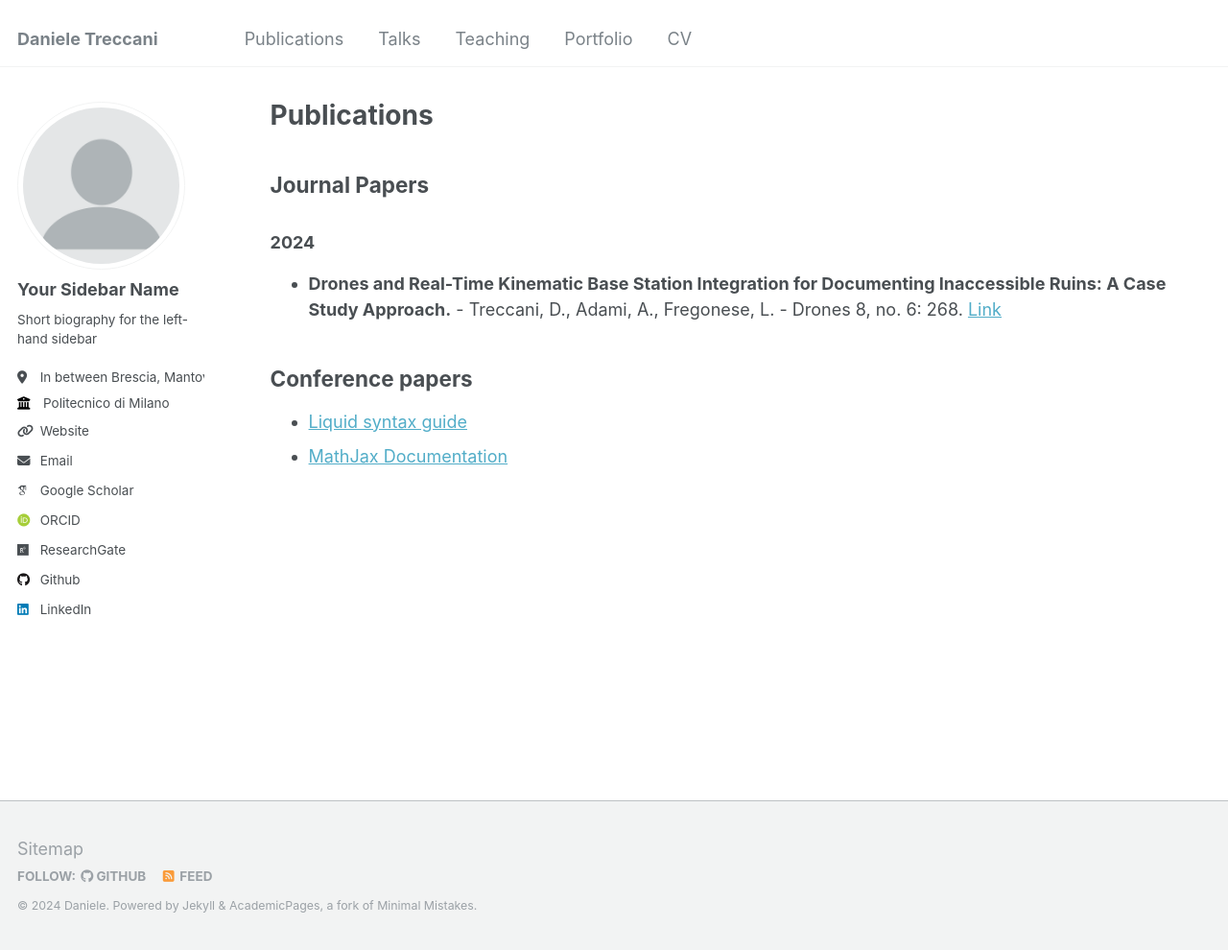
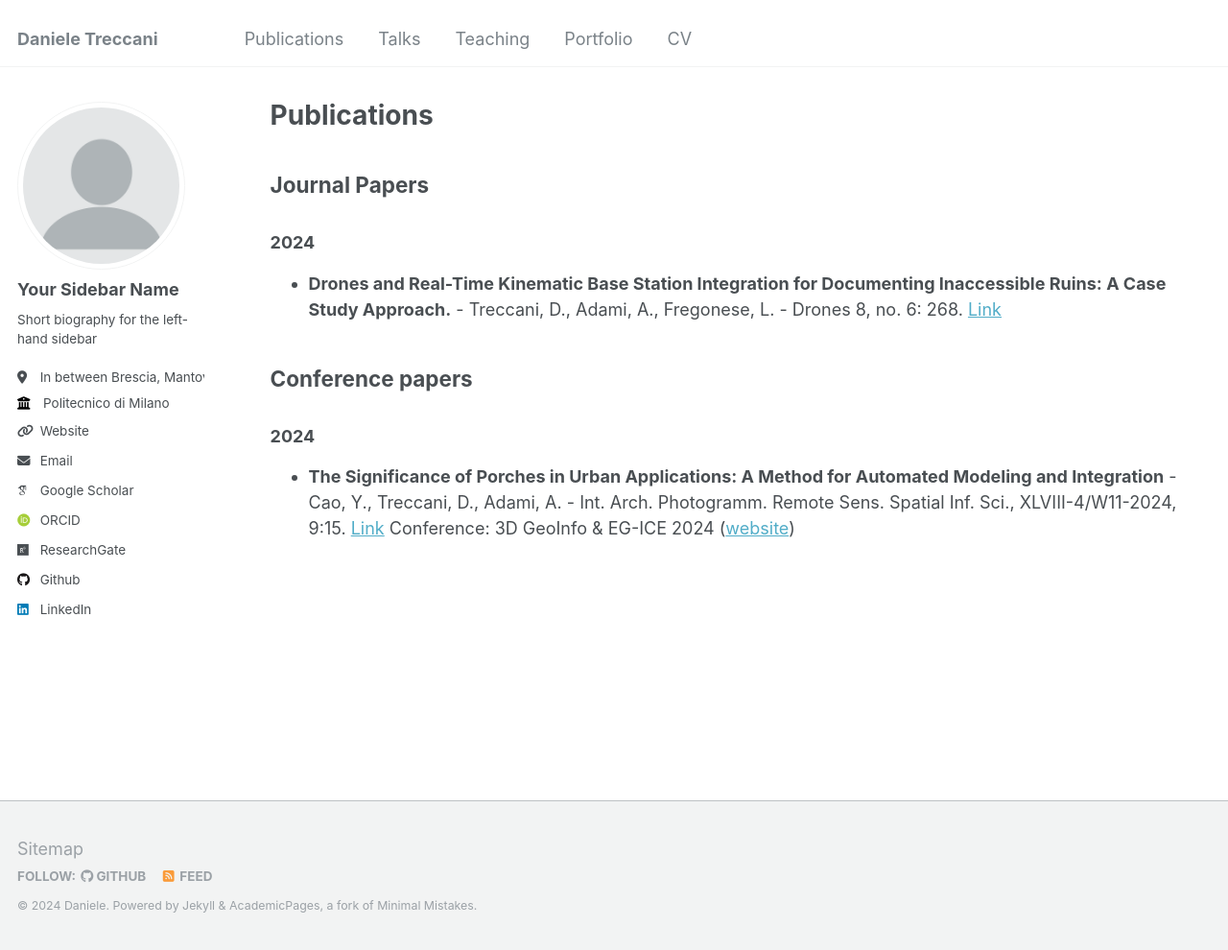
Before and after one commit to DanTRK/DanTRK.github.io, a Jekyll site: the page built from _pages/publications.md, in a window 1280 px wide and 990 px high. Shown: the whole window at 96% size. Built offline with Jekyll 4.4.1, drawn with Linux system fonts in a browser that asks for light colours; some web fonts are replaced.

Commit message:
Update publications.md

```diff
--- a/_pages/publications.md
+++ b/_pages/publications.md
@@ -20,6 +20,5 @@ redirect_from:
 
 ## Conference papers
 
-
- * [Liquid syntax guide](https://shopify.github.io/liquid/tags/control-flow/)
- * [MathJax Documentation](https://docs.mathjax.org/en/latest/)
+### 2024
+* **The Significance of Porches in Urban Applications: A Method for Automated Modeling and Integration** - Cao, Y., Treccani, D., Adami, A. - Int. Arch. Photogramm. Remote Sens. Spatial Inf. Sci., XLVIII-4/W11-2024, 9:15. [Link](https://doi.org/10.5194/isprs-archives-XLVIII-4-W11-2024-9-2024) Conference: 3D GeoInfo & EG-ICE 2024 ([website](https://3dgeoinfoeg-ice.webs.uvigo.es/3dgeoinfo))
```
